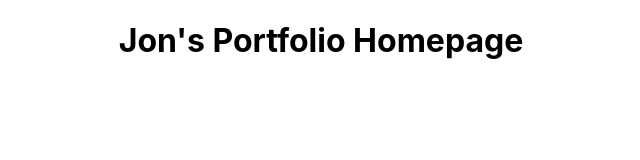
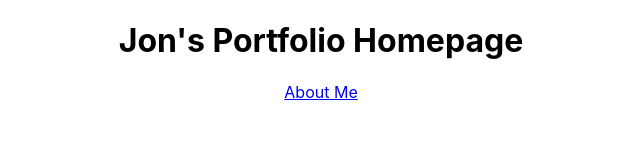
Before and after one commit to angrypirate33/portfolio, a React (Create React App) app: page / in a window 1280 px wide. Shown: the top 160 px of the page, without its empty margins (319-959 px from the left). Built offline with nearby package versions, Linux system fonts and the light colour scheme.

Commit message:
Adds link to /about to test routing on github pages.

```diff
--- a/src/pages/HomePage/HomePage.jsx
+++ b/src/pages/HomePage/HomePage.jsx
@@ -1,8 +1,12 @@
 
+import { Link } from 'react-router-dom'
 import './HomePage.css'
 
 export default function HomePage() {
     return (
-        <h1>Jon's Portfolio Homepage</h1>
+        <div className='HomePage'>
+            <h1>Jon's Portfolio Homepage</h1>
+            <Link to='/about'>About Me</Link>
+        </div>
     )
 }
```
